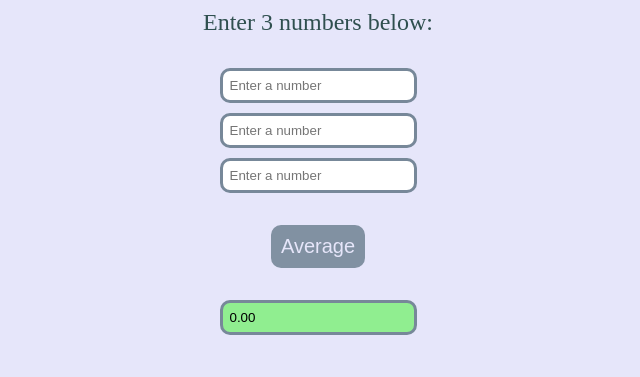
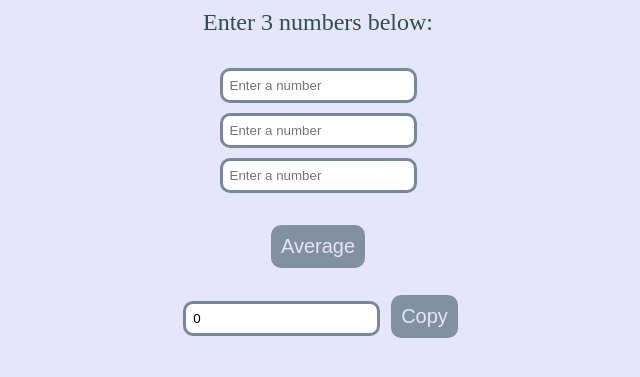
Before and after one commit to Dorothyhung/Prog-209-HW2, a plain HTML site: page index.html in a window 1280 px wide. Both pictures are taken after a click on the button "Average". Shown: the part 113-490 px from the top of the page, without its empty margins (322-962 px from the left). Drawn offline with Linux system fonts and the light colour scheme; a web font is replaced by a local one.

Commit message:
add copy to clipboard function, adjust rounding function

```diff
--- a/index.html
+++ b/index.html
@@ -10,17 +10,20 @@
 <body>
 <h2>Find an Average</h2>
 
+<div>
     <form>
         <label for="nums">Enter 3 numbers below:</label><br><br>
         <input type="number" id="num1" name="num1" placeholder="Enter a number"><br>
         <input type="number" id="num2" name="num2" placeholder="Enter a number"><br>
         <input type="number" id="num3" name="num3" placeholder="Enter a number"><br><br>
     </form>
+</div>
+<button type="button" id="button">Average</button>
 
-<button type="button" id="button">Average</button>
 <div>
     <br />
     <input type="text" val="starting value" readonly="true" placeholder="Result" id="textbox1" />
+    <button id="copy" onclick="copyText()">Copy</button>
     <br />
 </div>
 
--- a/main.js
+++ b/main.js
@@ -1,13 +1,17 @@
-
-
-
 document.addEventListener("DOMContentLoaded", function (event) {
 
     document.getElementById("button").addEventListener("click", function () {
         let num1=Number(document.getElementById("num1").value);
         let num2=Number(document.getElementById("num2").value);
         let num3=Number(document.getElementById("num3").value);
-        document.getElementById("textbox1").value = ((num1+num2+num3)/3).toFixed(2);
-        document.getElementById("textbox1").style.backgroundColor="lightgreen";
+        var avg=Math.round((((num1+num2+num3)/3) + Number.EPSILON) * 100) / 100
+        document.getElementById("textbox1").value = avg;
     });
 });
+
+function copyText() {
+    var result=document.getElementById("textbox1");
+    result.select();
+    navigator.clipboard.writeText(result.value);
+    document.getElementById("textbox1").style.backgroundColor="lightgreen";
+}
--- a/site.css
+++ b/site.css
@@ -32,6 +32,14 @@ input {
     border-radius:10px;
     border: solid lightslategray;
 }
+
 input:focus {
     border: solid black;
 }
+
+#copy {
+    position: relative;
+    top: 0;
+    right: 0ps;
+
+}
```
Lines whose indentation alone changed are shown as unchanged.
